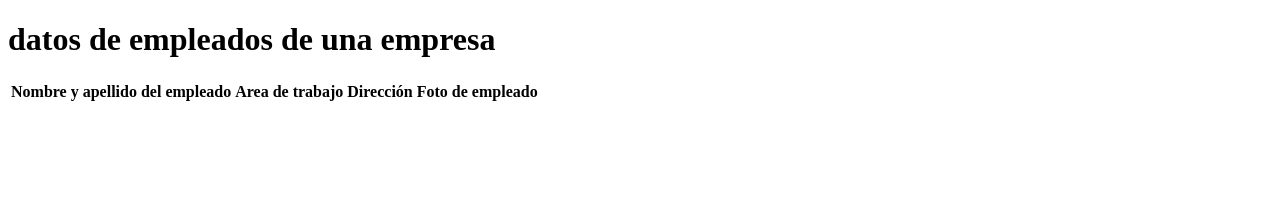
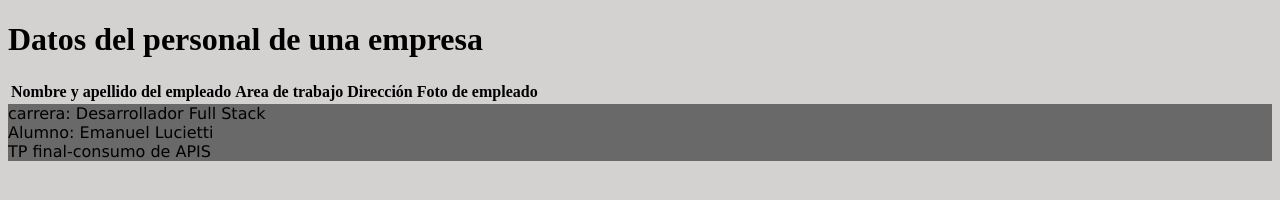
Before and after one commit to Elucietti/TP-Final-Apis, a plain HTML site: page index.html in a window 1280 px wide. Drawn offline with Linux system fonts and the light colour scheme; no server answers.

Commit message:
TP-final-APIS

```diff
--- a/index.html
+++ b/index.html
@@ -8,7 +8,7 @@
     <link rel="stylesheet" href="style.css">
 </head>
 <body>
-    <h1>datos de empleados de una empresa</h1>
+    <h1>Datos del personal de una empresa</h1>
     <div>
         <table id="tabla">
             <tr>
@@ -19,12 +19,22 @@
             <div id="oculto">
                 <th>Dirección</th>
                 <th>Foto de empleado</th>
-                <tbody id="empleados"></tbody>
+                <tbody id="colaboradores"></tbody>
             </tr>
         </div>
         </table>
     </div>
-
+<footer>
+    <div>
+        carrera: Desarrollador Full Stack
+    </div>
+    <div>
+        Alumno: Emanuel Lucietti
+    </div>
+    <div>
+        TP final-consumo de APIS
+    </div>
+</footer>
   <script src="script.js"></script>
 </body>
 </html>
--- a/script.js
+++ b/script.js
@@ -27,7 +27,7 @@ async function mostrarUno(id){
         const datos = await resultado.json();
         console.log(datos);
 
-        let colaborador =document.getElementById("empleados");
+        let colaborador =document.getElementById("colaboradores");
         colaborador.innerHTML="";
 
         let nombre = document.createElement("th");
@@ -41,15 +41,10 @@ async function mostrarUno(id){
 
         let imagen = document.createElement("th");
         imagen.innerHTML=`<img src="${datos.foto}"></img>`
-
-
-
         colaborador.appendChild(nombre);
         colaborador.appendChild(area);
         colaborador.appendChild(direccion);
         colaborador.appendChild(imagen);
-
-
 }
 
 async function modificarDatos(){
--- a/style.css
+++ b/style.css
@@ -1,6 +1,15 @@
+body{
+   background-color:rgb(212, 209, 209);
+   font-family:'Times New Roman', Times, serif;
+}
 img{
    width: 120px; ;
 }
 #oculto{
-   background-color: blueviolet;
+  font-family: 'Lucida Sans', 'Lucida Sans Regular', 'Lucida Grande', 'Lucida Sans Unicode', Geneva, Verdana, sans-serif;
+
 }
+footer{
+   font-family: Verdana, Geneva, Tahoma, sans-serif;
+   background-color: dimgray;
+}
```
